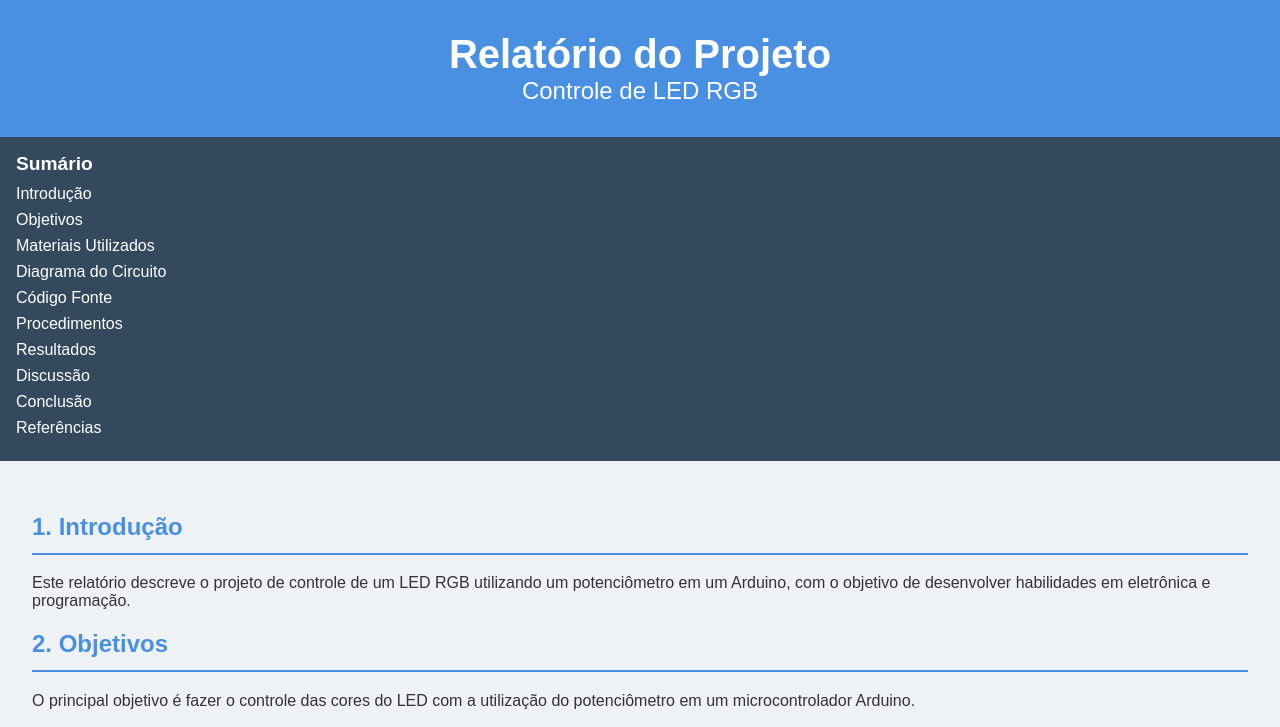
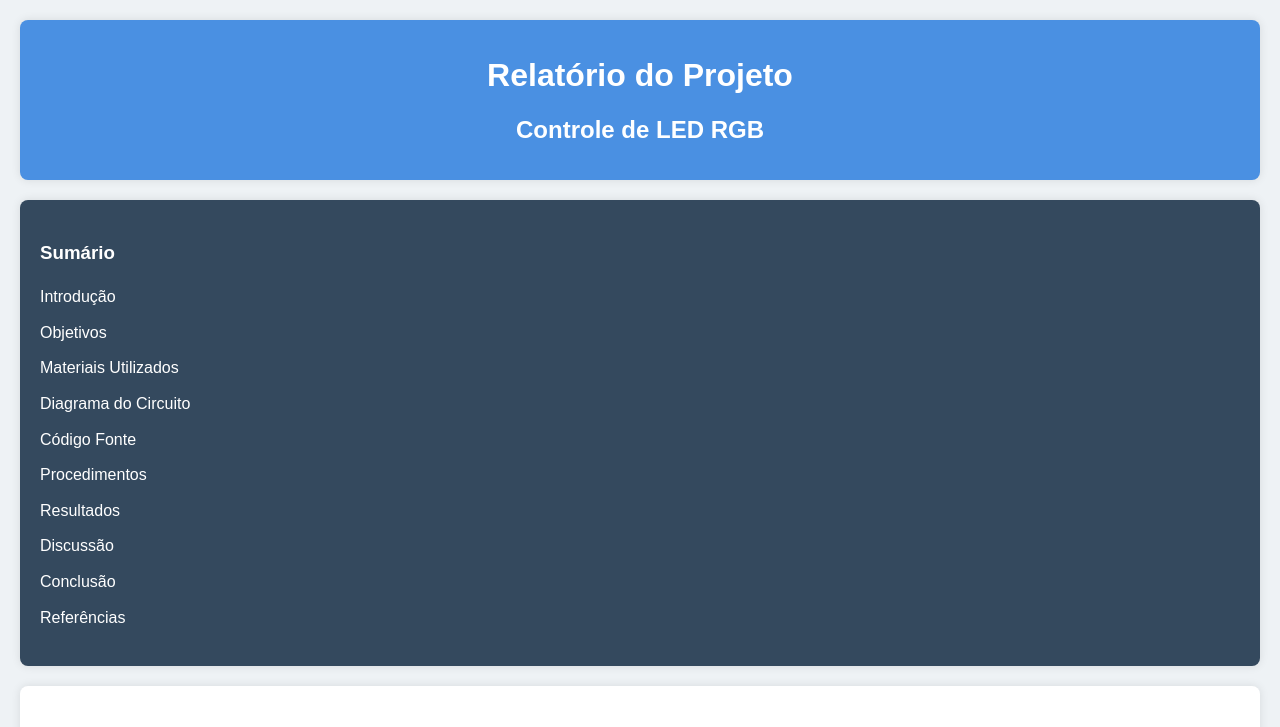
Before and after one commit to LucianoTBrum/relatorioarduinorgb, a plain HTML site: page index.html in a window 1280 px wide. Shown: the top 727 px of the page. Drawn offline with Linux system fonts and the light colour scheme.

Commit message:
Att visual em css

```diff
--- a/estilo.css
+++ b/estilo.css
@@ -2,57 +2,56 @@
 
 body {
     font-family: Arial, sans-serif;
+    line-height: 1.6;
     margin: 0;
     padding: 0;
     background-color: #eef2f5;
     color: #333;
 }
 
-header {
-    background-color: #4a90e2;
-    color: #fff;
-    text-align: center;
-    padding: 2em 0;
+header, nav, main, footer {
+    padding: 20px;
+    margin: 20px;
+    background: #fff;
+    border-radius: 8px;
+    box-shadow: 0 0 10px rgba(0,0,0,0.1);
 }
 
-header h1 {
-    margin: 0;
-    font-size: 2.5em;
+header {
+    text-align: center;
+    background: #4a90e2;
+    color: white;
 }
 
-header h2 {
-    margin: 0;
-    font-size: 1.5em;
-    font-weight: normal;
+header h1, header h2 {
+    margin: 10px 0;
 }
 
 nav {
+    margin-bottom: 20px;
     background-color: #34495e;
     color: #fff;
-    padding: 1em;
 }
 
 nav h3 {
-    margin: 0 0 0.5em 0;
-    font-size: 1.2em;
+    margin-bottom: 10px;
 }
 
 nav ul {
-    list-style-type: none;
+    list-style: none;
     padding: 0;
-    margin: 0;
 }
 
 nav ul li {
-    margin: 0.5em 0;
+    margin-bottom: 10px;
 }
 
-nav ul li a {
+nav a {
+    text-decoration: none;
     color: #fff;
-    text-decoration: none;
 }
 
-nav ul li a:hover {
+nav a:hover {
     text-decoration: underline;
 }
 
@@ -66,20 +65,6 @@ main h2 {
     padding-bottom: 0.5em;
 }
 
-footer {
-    background-color: #4a90e2;
-    color: #fff;
-    text-align: center;
-    padding: 1em 0;
-    position: relative;
-    width: 100%;
-    clear: both;
-}
-
-footer p {
-    margin: 0.5em 0;
-}
-
 pre code {
     background-color: #eef2f5;
     padding: 1em;
@@ -87,3 +72,10 @@ pre code {
     white-space: pre-wrap;
     border-radius: 5px;
 }
+
+footer {
+    text-align: center;
+    background: #4a90e2;
+    color: white;
+    padding: 1em 0;
+}
--- a/index.html
+++ b/index.html
@@ -58,8 +58,7 @@
 
         <section id="codigo">
             <h2>5. Código Fonte</h2>
-            <pre>
-<code>
+            <pre><code>
 const int potPinR = A0;
 const int potPinG = A1;
 const int potPinB = A2;
@@ -98,8 +97,7 @@ void loop() {
 
   delay(10);
 }
-</code>
-            </pre>
+            </code></pre>
         </section>
 
         <section id="procedimentos">
@@ -137,7 +135,7 @@ void loop() {
     </main>
 
     <footer>
-        <p>Relatório elaborado por [Leonardo, André, Luciano].</p>
+        <p>Relatório elaborado por [Leonardo, André, Luciano]</p>
         <p>Disciplina: Desenvolvimento de Sistemas de Informação</p>
         <p>Laboratório C37. 30/09/2024</p>
     </footer>
```
